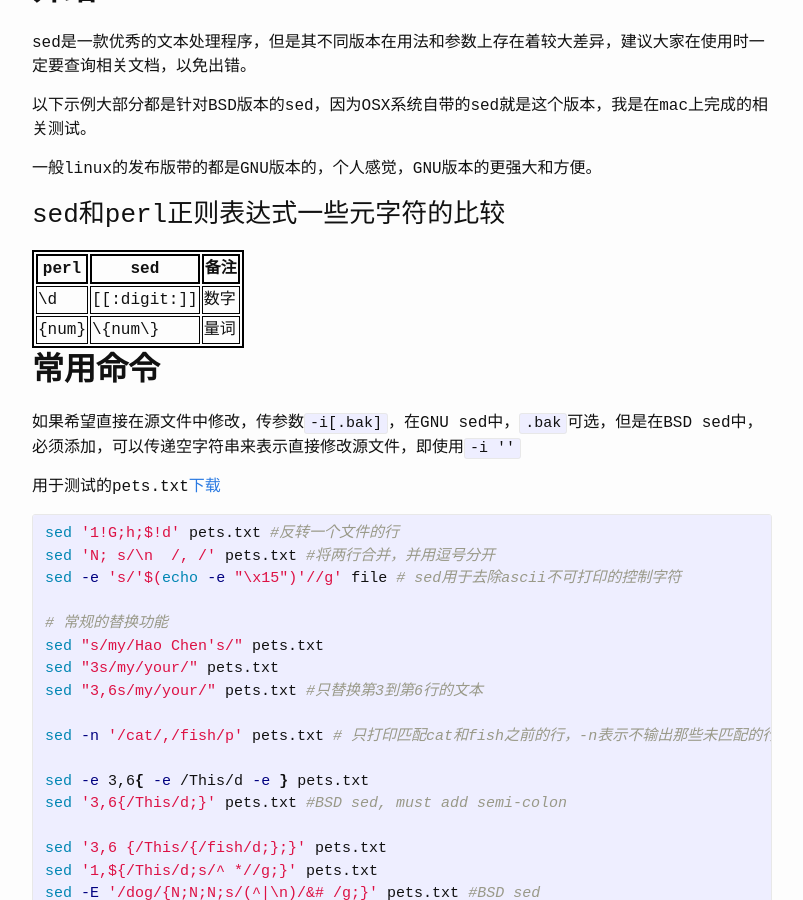
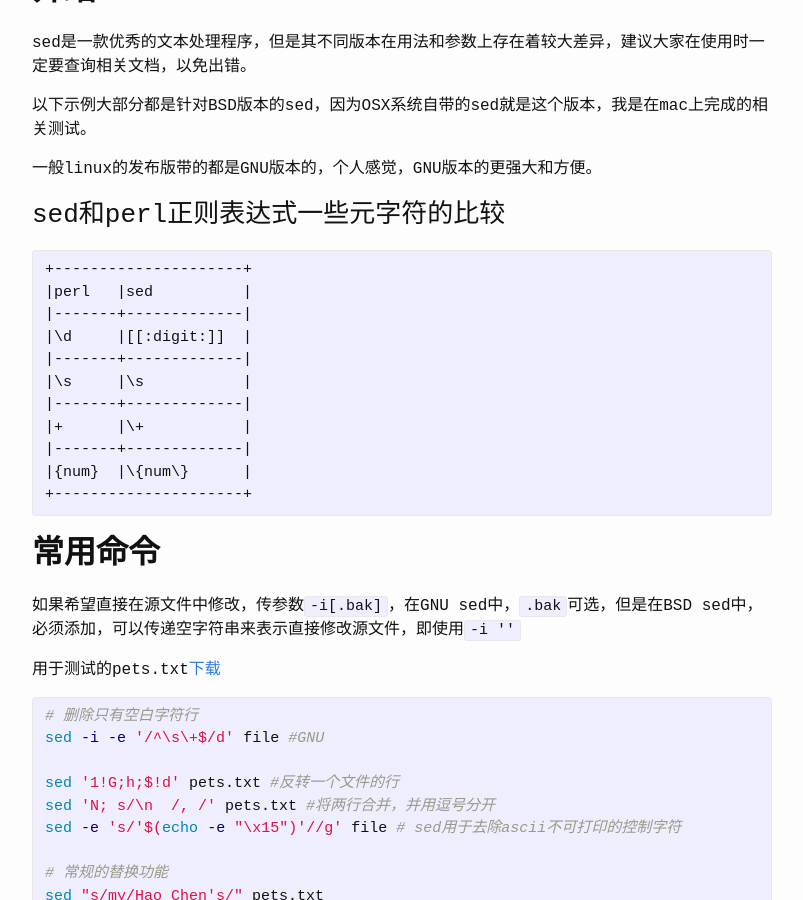
Before and after one commit to lutaoact/lutaoact.github.io, a Jekyll site: the page built from _posts/2016-04-13-sed.markdown, in a window 1280 px wide and 900 px high, scrolled down 232 px. Shown: the whole window, without its empty margins (238-1041 px from the left). Built offline with Jekyll 4.4.1, drawn with Linux system fonts in a browser that asks for light colours.

Commit message:
sed -i -e '/^\s\+$/d'

```diff
--- a/_posts/2016-04-13-sed.markdown
+++ b/_posts/2016-04-13-sed.markdown
@@ -14,13 +14,19 @@ sed是一款优秀的文本处理程序，但是其不同版本在用法和参
 
 ### sed和perl正则表达式一些元字符的比较
 
-|-----------------------------|
-|perl   |sed          |备注   |
-|-------+-------------+-------|
-|\d     |[[:digit:]]  |数字   |
-|-------+-------------+-------|
-|{num}  |\\{num\\}    |量词   |
-|-----------------------------|
+{% highlight text %}
++---------------------+
+|perl   |sed          |
+|-------+-------------|
+|\d     |[[:digit:]]  |
+|-------+-------------|
+|\s     |\s           |
+|-------+-------------|
+|+      |\+           |
+|-------+-------------|
+|{num}  |\{num\}      |
++---------------------+
+{% endhighlight %}
 
 ## 常用命令
 
@@ -28,6 +34,9 @@ sed是一款优秀的文本处理程序，但是其不同版本在用法和参
 
 用于测试的pets.txt[下载](/assets/pets.txt)
 {% highlight sh %}
+# 删除只有空白字符行
+sed -i -e '/^\s\+$/d' file #GNU
+
 sed '1!G;h;$!d' pets.txt #反转一个文件的行
 sed 'N; s/\n  /, /' pets.txt #将两行合并，并用逗号分开
 sed -e 's/'$(echo -e "\x15")'//g' file # sed用于去除ascii不可打印的控制字符
```
